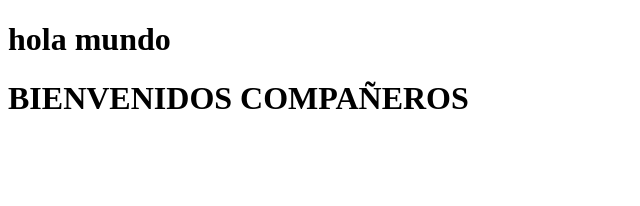
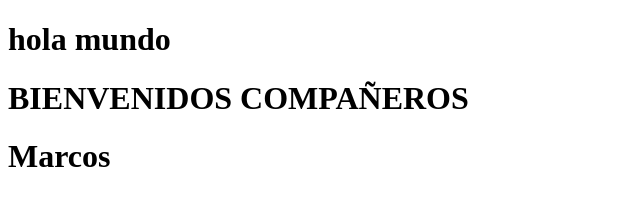
Before and after one commit to dgmarulandac/Ciclo3_53420_grupo5, a plain HTML site: page index.html in a window 1280 px wide. Shown: the whole page, without its empty margins (0-640 px from the left). Drawn offline with Linux system fonts and the light colour scheme.

Commit message:
Update index.html
Prueba,

```diff
--- a/index.html
+++ b/index.html
@@ -10,7 +10,7 @@
 <body>
 <h1>hola mundo</h1>
 <h1>BIENVENIDOS COMPAÑEROS</h1>
-
+<h1>Marcos </h1>
 
 </body>
 </html>
```
